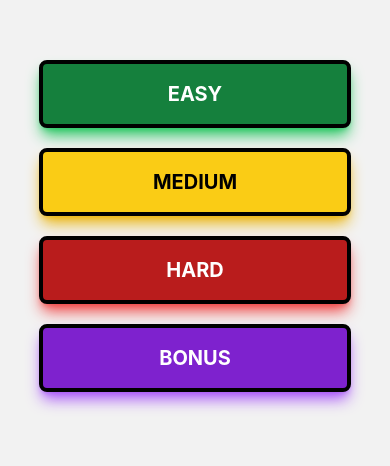
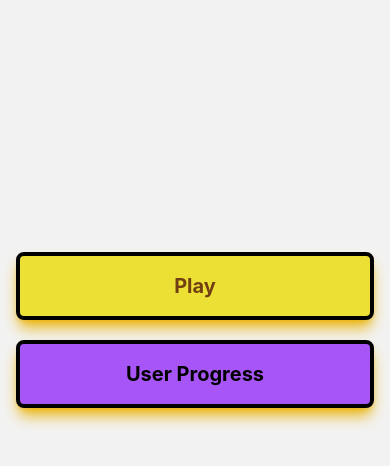
Before and after one commit to WasiUlHaq11F/Urdu-Jumble, a React Native app in the folder code/: screen /HomeScreen in a window 390 px wide. Shown: the part 372-838 px from the top of the page. Built offline with nearby package versions, Linux system fonts and the light colour scheme.

Commit message:
Updated HomeScreen.js

```diff
--- a/code/screens/HomeScreen.js
+++ b/code/screens/HomeScreen.js
@@ -1,37 +1,9 @@
-import React, { useState } from "react";
 import { View, Text, ImageBackground, TouchableOpacity } from "react-native";
-import { SafeAreaView } from "react-native-safe-area-context";
-import dataset from "../assets/datasets/final_Dataset.json";
-import { useNavigation } from "@react-navigation/native";
-import CrossWordData from "../assets/datasets/CrossWordData";
+import React from "react";
+import { styled } from "nativewind";
 import { Audio } from "expo-av";
-const MainMenuScreen = () => {
-  const [level, SetLevel] = useState("");
-  const [filteredWords, SetFilteredWords] = useState("");
-  const navigation = useNavigation();
 
-  function handlePress(level) {
-    playLetterTouchAudio();
-    SetLevel(level);
-    console.log(`The User Selected the ${level}`);
-
-    let localFilteredWords = [];
-
-    if (level === "Crossword") {
-      localFilteredWords = CrossWordData;
-    } else if (level === "Hard") {
-      const easyWords = dataset.filter((item) => item.Level === "Easy");
-      const mediumWords = dataset.filter((item) => item.Level === "Medium");
-      localFilteredWords = [...easyWords, ...mediumWords];
-    } else {
-      localFilteredWords = dataset.filter((item) => item.Level === level);
-    }
-
-    // Use the filtered words for navigation
-    SetFilteredWords(localFilteredWords);
-    navigation.navigate(level + "Game", { filteredWords: localFilteredWords });
-  }
-
+const HomeScreen = ({ navigation }) => {
   const playLetterTouchAudio = async () => {
     try {
       const soundObject = new Audio.Sound();
@@ -51,48 +23,39 @@ const MainMenuScreen = () => {
     }
   };
 
+  function handlePress(option) {
+    playLetterTouchAudio();
+    navigation.navigate(option);
+  }
+
   return (
+    <View className="flex-1">
       <ImageBackground
         source={require("../assets/images/background.svg")}
         resizeMode="cover"
-      className="flex-1 items-center justify-center" // Wrap all content inside ImageBackground
+        className="flex-1 justify-center items-center w-full h-full"
+      ></ImageBackground>
+      <View className="absolute bottom-16 w-full px-4">
+        <TouchableOpacity onPress={() => handlePress("MainMenuScreen")}>
+          <View
+            style={{ backgroundColor: "#ECE034" }}
+            className="border-4 shadow-lg shadow-yellow-500 border-black rounded-lg mt-5 w-full h-[80] p-4"
           >
-      <SafeAreaView className="flex-1 items-center justify-end bottom-20 w-full">
-        <TouchableOpacity
-          onPress={() => handlePress("Easy")}
-          className="bg-green-700 border-4 border-black shadow-lg shadow-green-500 rounded-lg mt-5 w-4/5 p-4"
-        >
-          <Text className="text-center font-bold text-xl text-white uppercase">
-            Easy
+            <Text className="text-center font-bold text-xl text-yellow-900">
+              Play
             </Text>
+          </View>
         </TouchableOpacity>
-        <TouchableOpacity
-          onPress={() => handlePress("Medium")}
-          className="bg-yellow-400 shadow-lg shadow-yellow-500 border-4 border-black rounded-lg mt-5 w-4/5 p-4"
-        >
-          <Text className="text-center font-bold text-xl text-black uppercase">
-            Medium
+        <TouchableOpacity onPress={() => handlePress("UserProgress")}>
+          <View className="border-4 shadow-lg bg-purple-500 shadow-yellow-500 border-black rounded-lg mt-5 w-full h-[80] p-4">
+            <Text className="text-center font-bold text-xl text-black">
+              User Progress
             </Text>
+          </View>
         </TouchableOpacity>
-        <TouchableOpacity
-          onPress={() => handlePress("Hard")}
-          className="bg-red-700 border-4 shadow-lg shadow-red-500 border-black rounded-lg mt-5 w-4/5 p-4"
-        >
-          <Text className="text-center font-bold text-xl text-white uppercase">
-            Hard
-          </Text>
-        </TouchableOpacity>
-        <TouchableOpacity
-          onPress={() => handlePress("Crossword")}
-          className="bg-purple-700 shadow-lg shadow-purple-500 border-4 border-black rounded-lg mt-5 w-4/5 p-4"
-        >
-          <Text className="text-center font-bold text-xl text-white uppercase">
-            Bonus
-          </Text>
-        </TouchableOpacity>
-      </SafeAreaView>
-    </ImageBackground>
+      </View>
+    </View>
   );
 };
 
-export default MainMenuScreen;
+export default HomeScreen;
```
Lines whose indentation alone changed are shown as unchanged.
